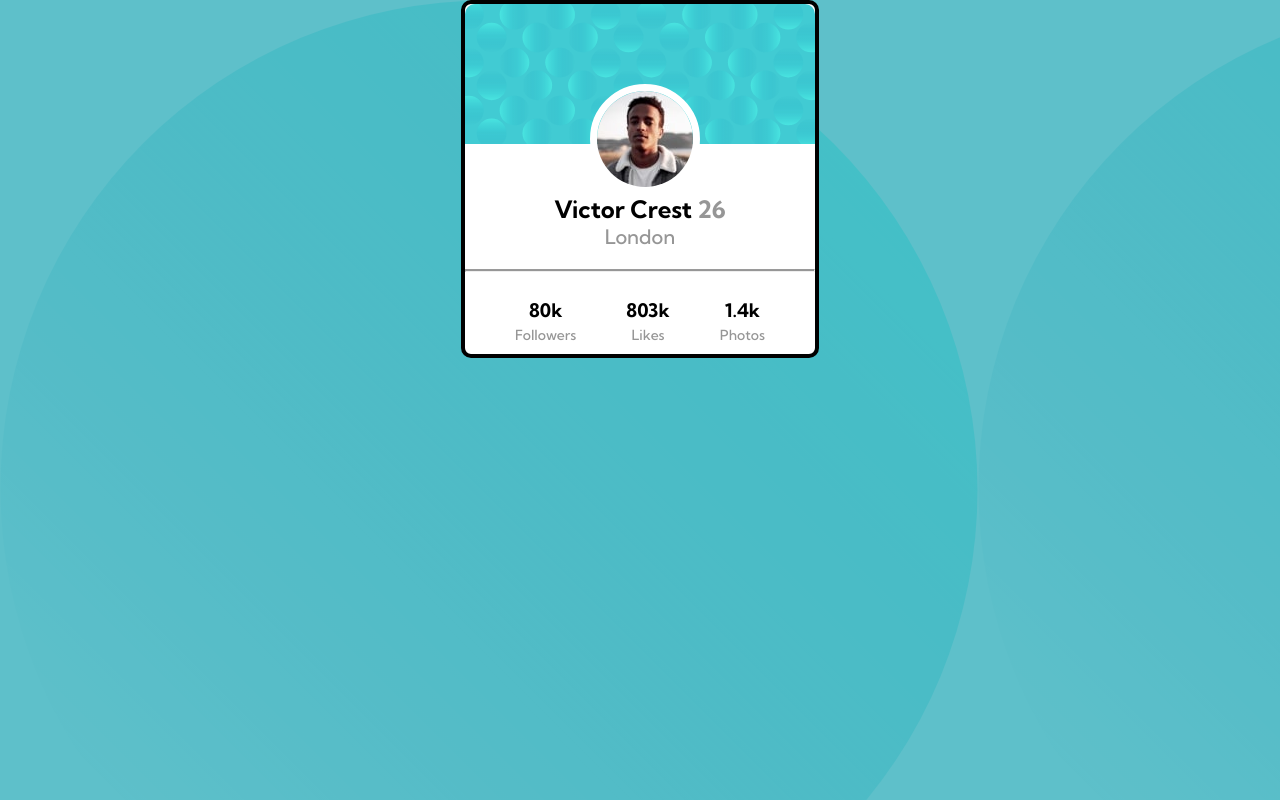
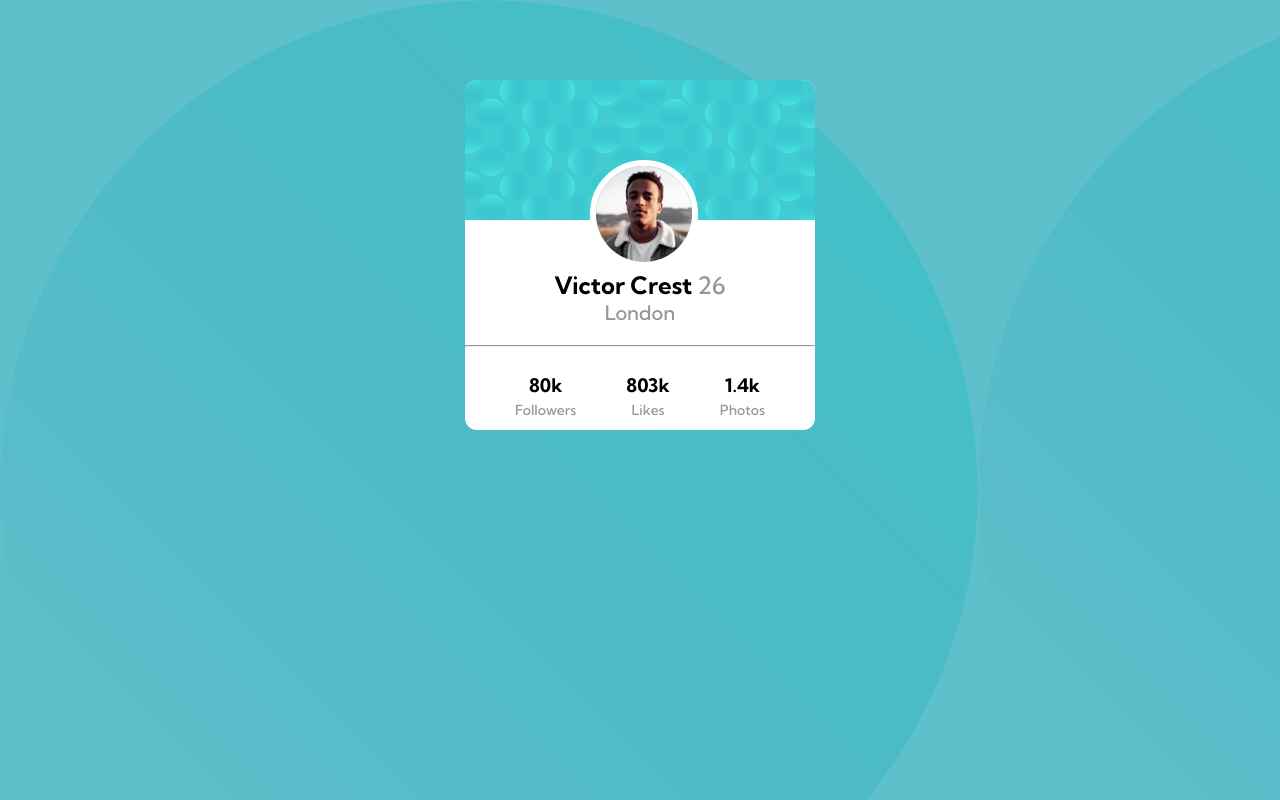
Before and after one commit to BuhleMtshali/profile-card, a plain HTML site: page index.html in a window 1280 px wide. Drawn offline with Linux system fonts and the light colour scheme.

Commit message:
updated the stylesheet

```diff
--- a/index.css
+++ b/index.css
@@ -25,8 +25,8 @@ main {
   max-width: 350px;
   height: 350px;
   text-align: center;
-  border: 4px solid black;
-  border-radius: 10px;
+  top: 80px;
+  border-radius: 12px;
   z-index: 2;
   background-color: white; /* Ensure the content is above the overlay */
 }
@@ -37,12 +37,12 @@ main {
   background-repeat: no-repeat;
   width: 100%;
   height: 150px;
-  border-radius: 10px;
+  border-radius: 12px;
 }
 img {
   position: absolute;
   border-radius: 50%;
-  border: 7px solid white;
+  border: 6px solid white;
   margin: 0 auto;
   top: 80px;
   left: 125px;
@@ -58,6 +58,7 @@ h2 {
 }
 .age {
   color: hsl(0, 0%, 59%);
+  font-weight: 500;
 }
 .location {
   margin-top: 5px;
@@ -68,7 +69,6 @@ h2 {
 }
 hr {
   background-color: hsl(0, 0%, 59%);
-  height: 1px;
 }
 .bottom-divs {
   display: flex;
```
